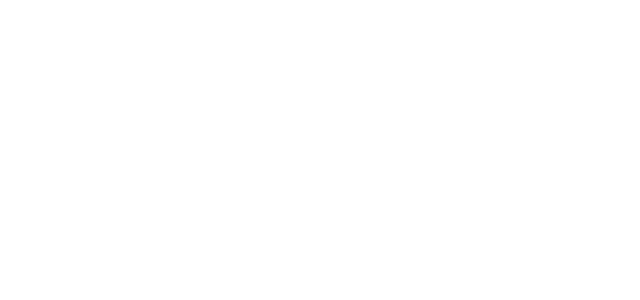
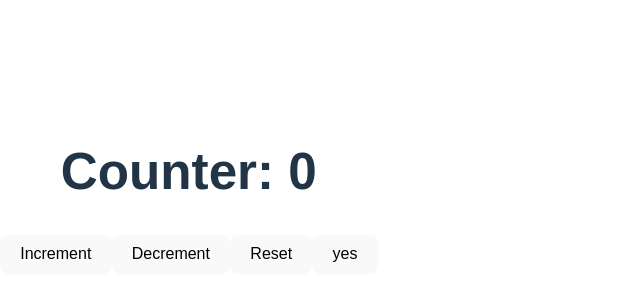
Before and after one commit to PRABHAT1SHUKLA/test-playground, a React (Vite) app: page /countre in a window 1280 px wide. Before the commit this address had no page. Shown: the part 208-508 px from the top of the page, without its empty margins (0-640 px from the left). Built offline with nearby package versions, Linux system fonts and the light colour scheme.

Commit message:
feat: reduce component

```diff
--- a/src/App.tsx
+++ b/src/App.tsx
@@ -14,6 +14,7 @@
 import Accordion2 from "./components/accordion2";
 import DrawingCanvas from "./components/drawcanvas";
 import { TodoApp, TodoProvider } from "./components/todocontext";
+import Countre from "./components/simplereducer";
 
 function App() {
   return (
@@ -44,7 +45,7 @@
   </TodoProvider>}></Route>
 
 
-
+  <Route path="/countre" element={<Countre/>}/>
 
       </Routes>
     </Router>
--- a/src/components/my.tsx
+++ /dev/null
@@ -1,3 +0,0 @@
-export default function My(){
-  return(<>heeheheheheheheheheh</>)
-}
--- a/src/components/pagination.tsx
+++ b/src/components/pagination.tsx
@@ -25,7 +25,7 @@
     if (currentPage > 1) setCurrentPage(currentPage - 1);
   };
 
-  const handlePageClick = (pageNumber) => {
+  const handlePageClick = (pageNumber:number) => {
     setCurrentPage(pageNumber);
   };
 
--- /dev/null
+++ b/src/components/simplereducer.tsx
@@ -0,0 +1,37 @@
+import React, { useReducer } from "react";
+
+// Step 1: Define the reducer function
+const counterReducer = (state: number, action: { type: string }): number => {
+  switch (action.type) {
+    case "increment":
+      return state + 1;
+    case "decrement":
+      return state - 1;
+    case "reset":
+      return 0;
+    case "fuck":
+      return state  + 2;
+    default:
+      throw new Error(`Unknown action type: ${action.type}`);
+  }
+};
+
+// Step 2: Create the component
+const Countre: React.FC = () => {
+  // Step 3: Initialize the reducer with useReducer
+  const [count, dispatch] = useReducer(counterReducer, 0);
+
+
+
+  return (
+    <div style={{ textAlign: "center", fontFamily: "Arial, sans-serif" }}>
+      <h1>Counter: {count}</h1>
+      <button onClick={() => dispatch({ type: "increment" })}>Increment</button>
+      <button onClick={() => dispatch({ type: "decrement" })}>Decrement</button>
+      <button onClick={() => dispatch({ type: "reset" })}>Reset</button>
+      <button onClick={() => dispatch({ type: "fuck" })}>yes</button>
+    </div>
+  );
+};
+
+export default Countre;
```
Also changed, not shown: src/components/retail.tsx (+36 -0 lines).
